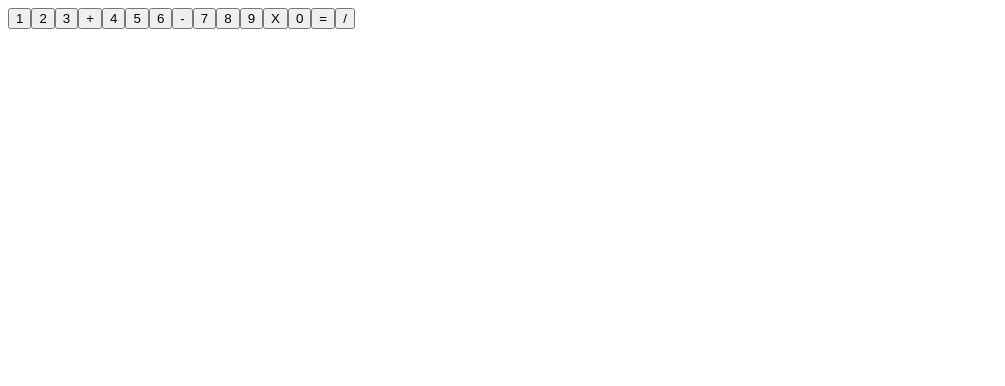
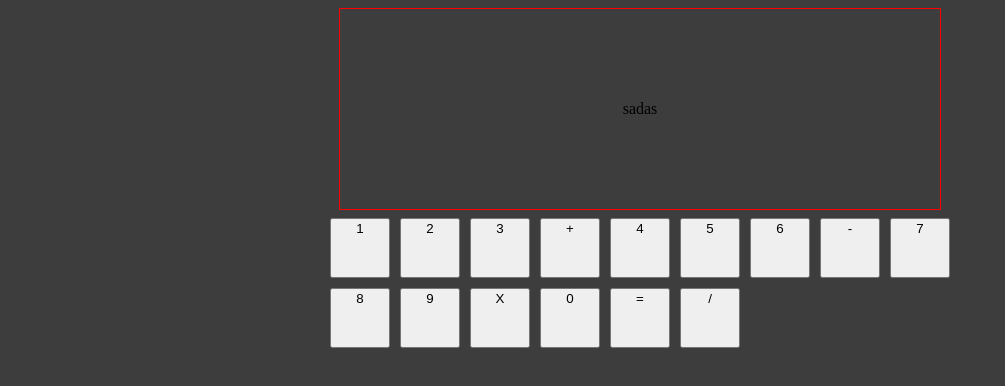
Before and after one commit to Juk3n/web-calc, an Angular app: page / in a window 1280 px wide. Shown: the top 386 px of the page, without its empty margins (0-1005 px from the left). Built offline with nearby package versions, Linux system fonts and the light colour scheme.

Commit message:
made it a bit prettier

```diff
--- a/src/app/app.component.css
+++ b/src/app/app.component.css
@@ -0,0 +1,6 @@
+:host {
+    display: flex;
+    flex-direction: column;
+    align-items: center;
+    gap: 0.5rem;
+}
--- a/src/app/app.component.html
+++ b/src/app/app.component.html
@@ -1,2 +1,4 @@
-<app-screen></app-screen>
+<app-screen
+  text="{{text}}"
+></app-screen>
 <app-keys></app-keys>
--- a/src/app/app.component.ts
+++ b/src/app/app.component.ts
@@ -11,4 +11,5 @@ import { KeysComponent } from "./keys/keys.component";
 })
 export class AppComponent {
   title = 'web-calc';
+  text = "sadas";
 }
--- a/src/app/keys/keys.component.css
+++ b/src/app/keys/keys.component.css
@@ -0,0 +1,16 @@
+:host {
+    min-height: 300px;
+}
+
+.grid-container {
+    min-width: 600px;
+    display: grid;
+    grid-template-columns: repeat(auto-fit, minmax(60px, 1fr));
+    gap: 10px;
+}
+
+button {
+    min-width: 60px;
+    min-height: 60px;
+    display: grid;
+}
--- a/src/app/keys/keys.component.html
+++ b/src/app/keys/keys.component.html
@@ -1,3 +1,5 @@
-@for (item of keys; track $index) {
-    <button>{{item}}</button>
-}
+<div class="grid-container">
+    @for (item of keys; track $index) {
+        <button>{{item}}</button>
+    }
+</div>
--- a/src/app/screen/screen.component.css
+++ b/src/app/screen/screen.component.css
@@ -0,0 +1,7 @@
+:host {
+    min-height: 200px;
+    min-width: 600px;
+    align-content: center;
+    text-align: center;
+    border: 1px solid red;
+}
--- a/src/app/screen/screen.component.html
+++ b/src/app/screen/screen.component.html
@@ -1 +1 @@
-{{text}}
+{{text()}}
--- a/src/app/screen/screen.component.ts
+++ b/src/app/screen/screen.component.ts
@@ -1,4 +1,4 @@
-import { Component } from '@angular/core';
+import { Component, input } from '@angular/core';
 
 @Component({
   selector: 'app-screen',
@@ -7,5 +7,5 @@ import { Component } from '@angular/core';
   styleUrl: './screen.component.css'
 })
 export class ScreenComponent {
-  text: string = "";
+  text = input<string>();
 }
--- a/src/styles.css
+++ b/src/styles.css
@@ -1 +1,4 @@
 /* You can add global styles to this file, and also import other style files */
+body {
+    background-color: rgb(61, 61, 61);
+}
```
